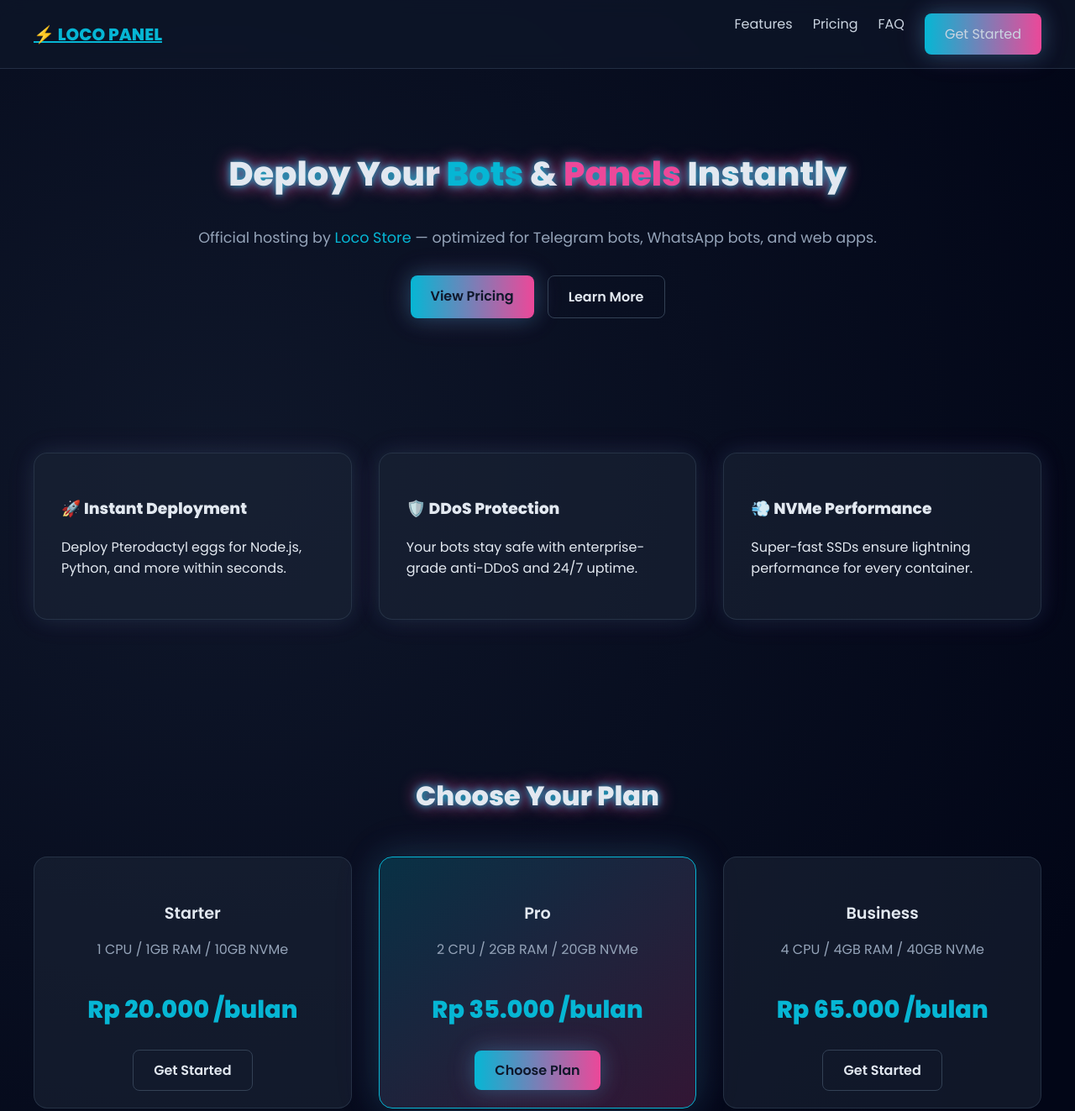
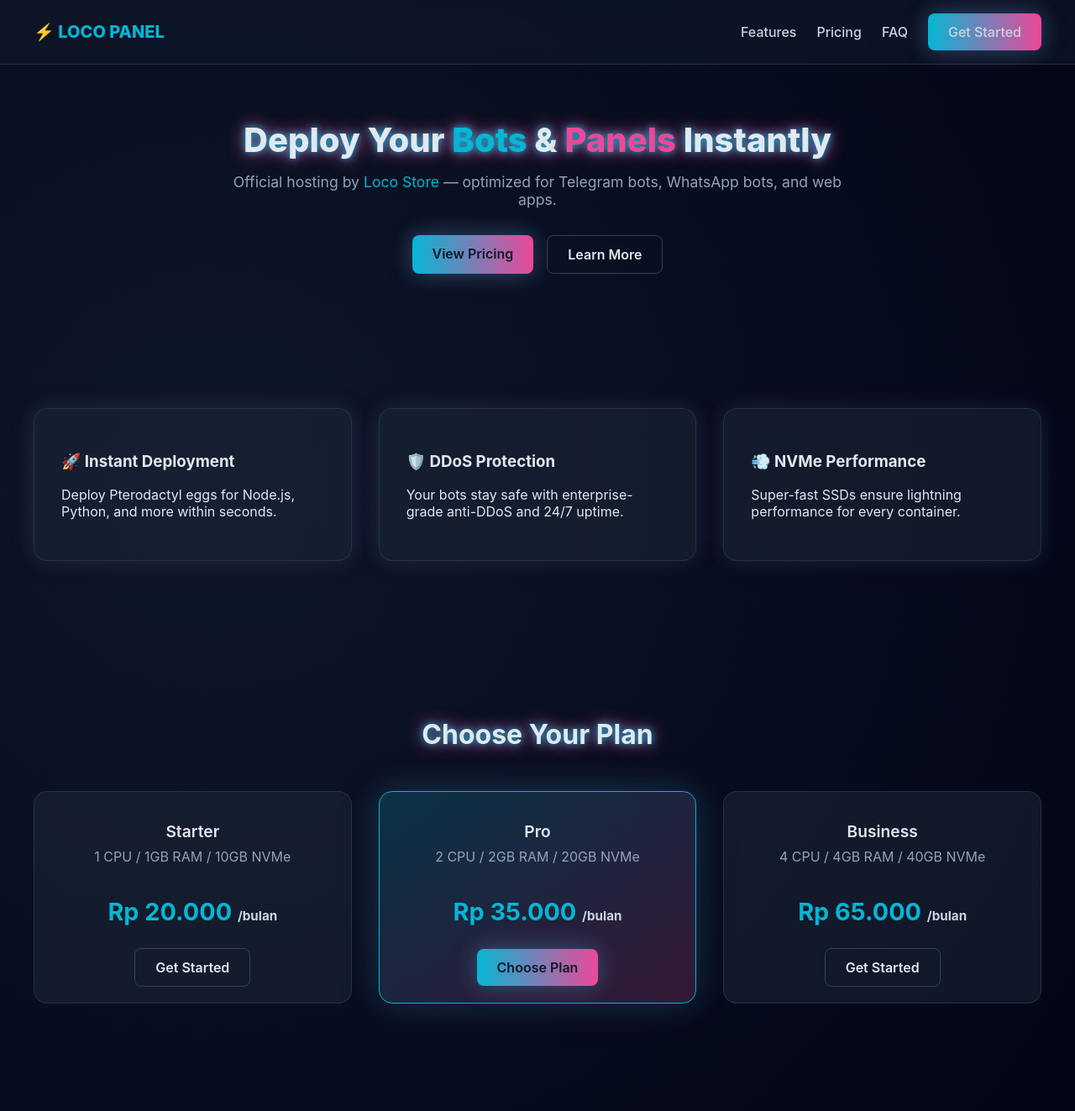
Before and after one commit to hahudah15-droid/LOCOK, a plain HTML site: page index.html in a window 1280 px wide. Shown: the top 1323 px of the page at 84% size. Drawn offline with Linux system fonts and the light colour scheme.

Commit message:
Update style.css

```diff
--- a/style.css
+++ b/style.css
@@ -1,40 +1,138 @@
-@import url("https://fonts.googleapis.com/css2?family=Poppins:wght@400;600;800&display=swap");
-
-body {
-  font-family: "Poppins", sans-serif;
-  background: radial-gradient(circle at 20% 30%, #0f172a, #020617 70%);
-  color: #e2e8f0;
-  margin: 0;
+/* === Base (clean system font) === */
+:root{
+  --bg1:#020617;
+  --bg2:#0f172a;
+  --border:#33415599;
+  --text:#e2e8f0;
+  --muted:#94a3b8;
+  --cyan:#06b6d4;
+  --pink:#ec4899;
 }
 
-/* General */
-.container {
-  max-width: 1200px;
-  margin: 0 auto;
-  padding: 0 1.5rem;
+*{box-sizing:border-box}
+html,body{margin:0;padding:0}
+html{scroll-behavior:smooth}
+body{
+  font-family:-apple-system,BlinkMacSystemFont,"Segoe UI",Roboto,Oxygen,Ubuntu,Cantarell,"Helvetica Neue",Arial,"Noto Sans",sans-serif,"Apple Color Emoji","Segoe UI Emoji";
+  background: radial-gradient(circle at 20% 30%, var(--bg2), var(--bg1) 70%);
+  color:var(--text);
 }
 
-.text-cyan {
-  color: #06b6d4;
+/* Utils */
+.container{max-width:1200px;margin:0 auto;padding:0 1.5rem}
+.text-cyan{color:var(--cyan)} .text-pink{color:var(--pink)}
+.font-semibold{font-weight:600}
+.muted{color:var(--muted)}
+.section-gap{padding:3rem 0}
+a{text-decoration:none}
+
+/* Navbar */
+.navbar{
+  position:fixed;top:0;left:0;right:0;z-index:50;
+  backdrop-filter:blur(10px);
+  background:rgba(15,23,42,.7);
+  border-bottom:1px solid var(--border);
 }
-.text-pink {
-  color: #ec4899;
+.nav-flex{display:flex;align-items:center;gap:1rem;justify-content:space-between;padding:1rem 0}
+.logo{font-weight:800;font-size:1.05rem;color:var(--cyan)}
+.nav-links{display:flex;gap:1.5rem;align-items:center}
+.nav-links a{color:#cbd5e1;font-weight:500}
+.nav-links a:hover{color:var(--cyan)}
+
+/* Hero */
+.hero{padding-top:8.5rem;padding-bottom:4rem;text-align:center}
+.hero-title{
+  font-size:clamp(1.8rem,4vw,3rem);
+  line-height:1.15;font-weight:800;
+  text-shadow:0 0 10px var(--cyan),0 0 18px var(--pink);
+  margin:0 auto;max-width:900px;padding:0 1rem;
+}
+.hero-subtitle{color:var(--muted);margin:1rem auto 0;max-width:760px}
+.hero-buttons{margin-top:1.5rem;display:flex;justify-content:center;gap:.8rem;flex-wrap:wrap}
+
+/* Buttons */
+.btn-gradient{
+  background:linear-gradient(to right,var(--cyan),var(--pink));
+  color:#0f172a;padding:.75rem 1.3rem;border-radius:.55rem;font-weight:700;
+  box-shadow:0 0 24px #06b6d44d,0 0 34px #ec489933;transition:transform .25s ease,opacity .25s ease;
+}
+.btn-gradient:hover{opacity:.9;transform:translateY(-1px)}
+.btn-outline{
+  border:1px solid #334155;color:var(--text);padding:.75rem 1.3rem;border-radius:.55rem;font-weight:700;
+  transition:all .25s ease;
+}
+.btn-outline:hover{border-color:var(--cyan);background:#06b6d41a}
+
+/* Features */
+.features{padding:4rem 0;display:grid;gap:1.2rem;grid-template-columns:repeat(3,1fr)}
+.feature-card{
+  background:rgba(30,41,59,.5);
+  border:1px solid var(--border);
+  border-radius:1rem;padding:1.6rem;transition:transform .25s ease,border-color .25s ease;
+  box-shadow:0 0 25px #06b6d41a,0 0 35px #ec48991a;
+}
+.feature-card:hover{border-color:var(--cyan);transform:translateY(-3px)}
+
+/* Pricing */
+.pricing{padding:4rem 0;text-align:center}
+.section-title{
+  font-size:clamp(1.4rem,2.8vw,2rem);font-weight:800;
+  text-shadow:0 0 10px var(--cyan),0 0 18px var(--pink);margin-bottom:2rem;
+}
+.pricing-grid{display:grid;gap:1.2rem;grid-template-columns:repeat(3,1fr)}
+.price-card{
+  background:rgba(30,41,59,.5);
+  border:1px solid var(--border);
+  border-radius:1rem;padding:1.6rem;transition:transform .25s ease,border-color .25s ease,box-shadow .25s ease;
+}
+.price-card:hover{border-color:var(--pink);transform:translateY(-3px)}
+.price-card.active{
+  border-color:var(--cyan);
+  background:linear-gradient(140deg, #06b6d433, #ec489933);
+  box-shadow:0 0 38px #06b6d433,0 0 60px #ec48991a;
+}
+.price-card h3{margin:.2rem 0 .4rem;font-size:1.1rem}
+.price-card p{color:var(--muted);margin:.5rem 0 1rem}
+.price-card h4{font-size:1.6rem;font-weight:800;color:var(--cyan)}
+.price-card h4 span{font-size:.95rem;color:#cbd5e1}
+
+/* Footer */
+footer{
+  border-top:1px solid var(--border);
+  padding:2rem 0;text-align:center;color:var(--muted);font-size:.95rem
 }
 
-.font-semibold {
-  font-weight: 600;
+/* Burger Menu */
+.burger{display:none;flex-direction:column;gap:5px;background:transparent;border:0;cursor:pointer}
+.burger span{width:25px;height:3px;background:#e2e8f0;border-radius:4px;transition:all .3s ease}
+.burger.active span:nth-child(1){transform:translateY(8px) rotate(45deg)}
+.burger.active span:nth-child(2){opacity:0}
+.burger.active span:nth-child(3){transform:translateY(-8px) rotate(-45deg)}
+
+/* Responsive */
+@media (max-width: 1024px){
+  .features{grid-template-columns:repeat(2,1fr)}
+  .pricing-grid{grid-template-columns:repeat(2,1fr)}
+}
+@media (max-width: 768px){
+  .nav-links{
+    display:none;flex-direction:column;position:absolute;top:64px;left:0;right:0;
+    background:rgba(15,23,42,.96);border-top:1px solid var(--border);padding:1.1rem 1rem;gap:1rem;text-align:center
+  }
+  .nav-links.open{display:flex}
+  .nav-links a{font-size:1rem}
+  .burger{display:flex}
+  .hero{padding-top:7.5rem;padding-bottom:3.2rem}
+  .features{grid-template-columns:1fr}
+  .pricing-grid{grid-template-columns:1fr}
+  /* biar anchor section gak ketutup navbar */
+  #features, #pricing, #faq, #contact{scroll-margin-top:76px}
 }
 
-/* Navbar */
-.navbar {
-  position: fixed;
-  top: 0;
-  width: 100%;
-  z-index: 50;
-  backdrop-filter: blur(10px);
-  background: rgba(15, 23, 42, 0.7);
-  border-bottom: 1px solid rgba(51, 65, 85, 0.6);
-}
+/* Motion safe */
+@media (prefers-reduced-motion: reduce){
+  *{transition:none !important;animation:none !important}
+}}
 
 .navbar .container {
   display: flex;
@@ -262,4 +360,5 @@ footer {
   .nav-links a {
     font-size: 1rem;
   }
+
 }
```
